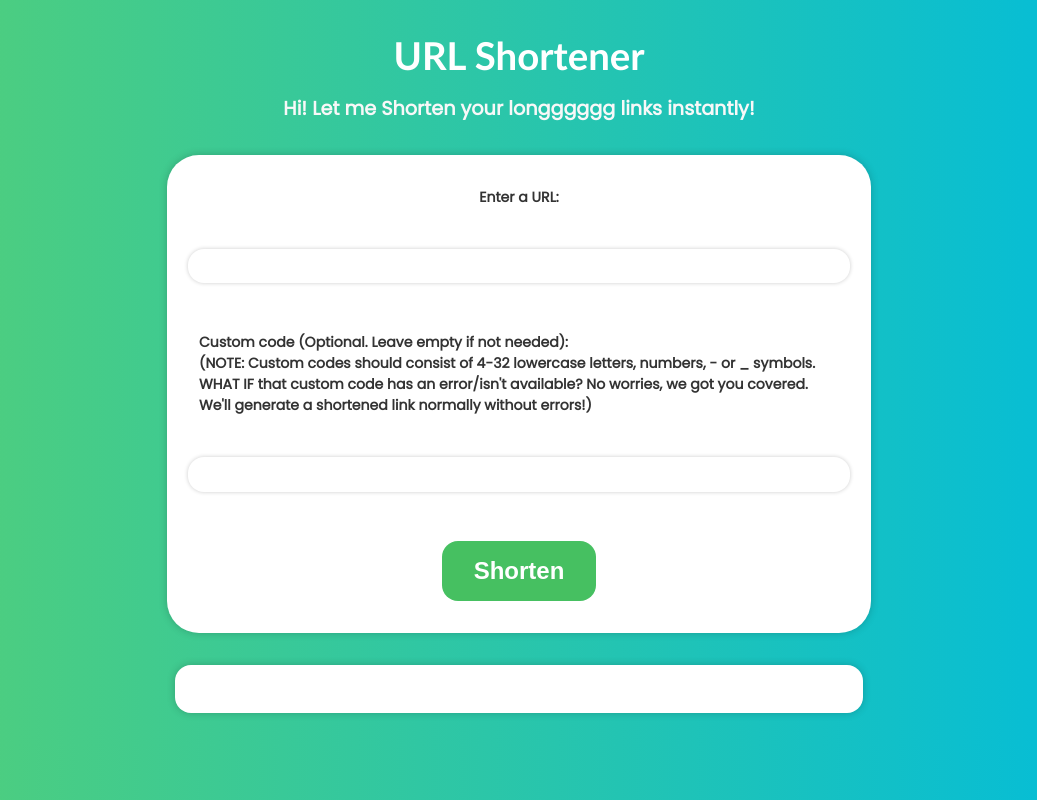
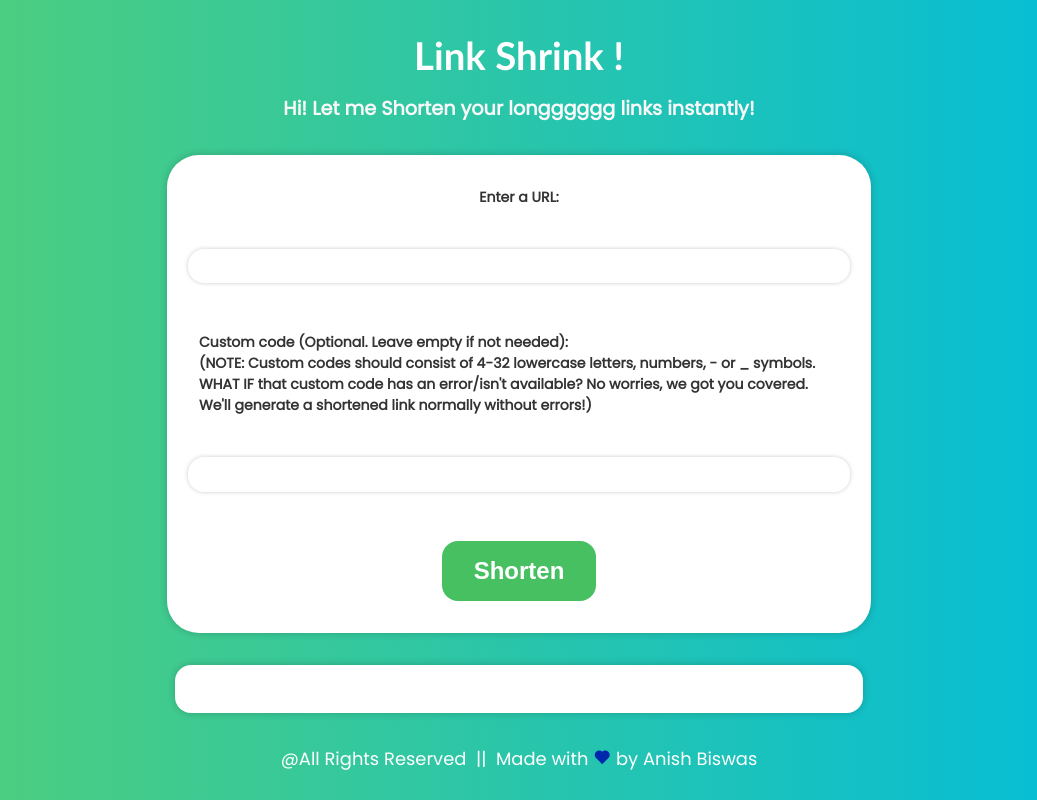
Before and after one commit to Xeven777/Basic-URL-Shortener, a plain HTML site: page index.html in a window 1280 px wide. Shown: the whole page, without its empty margins (121-1158 px from the left). Drawn offline with nearby package versions, Linux system fonts and the light colour scheme; a web font is replaced by a local one.

Commit message:
Update index.html

```diff
--- a/index.html
+++ b/index.html
@@ -3,13 +3,16 @@
 
 <head>
     <title>URL Shortener</title>
+    <link rel="icon" href="./ico/favicon.ico" type="image/x-icon">
+    <link rel="icon" type="image/png" sizes="32x32" href="./ico/favicon-32x32.png">
     <meta name="viewport" content="width=device-width, initial-scale=1.0">
+    <link href="https://unpkg.com/boxicons@2.1.4/css/boxicons.min.css" rel="stylesheet">
     <link rel="stylesheet" href="style.css" />
 </head>
 
 <body>
     <div class="head">
-        <h1 class="name">URL Shortener</h1>
+        <h1 class="name">Link Shrink !</h1>
         <h2>Hi! Let me Shorten your longggggg links instantly!</h2>
     </div>
     <form>
@@ -27,6 +30,13 @@
         <p>Please enable JavaScript to use this URL shortener.</p>
     </noscript>
     <script src="script.js"></script>
+    <footer id="foot">
+        <p><a href="https://github.com/Xeven777/Basic-URL-Shortener"
+                        target="_blank" class="footer-a">@All Rights Reserved</a> &nbsp;||&nbsp; Made with <i
+                        class='bx bxs-heart'></i> by <a href="https://gotiny.cc/gitx7x" target="_blank"
+                        class="footer-a">Anish Biswas</a>
+        </p>
+</footer>
 </body>
 
 </html>
```
